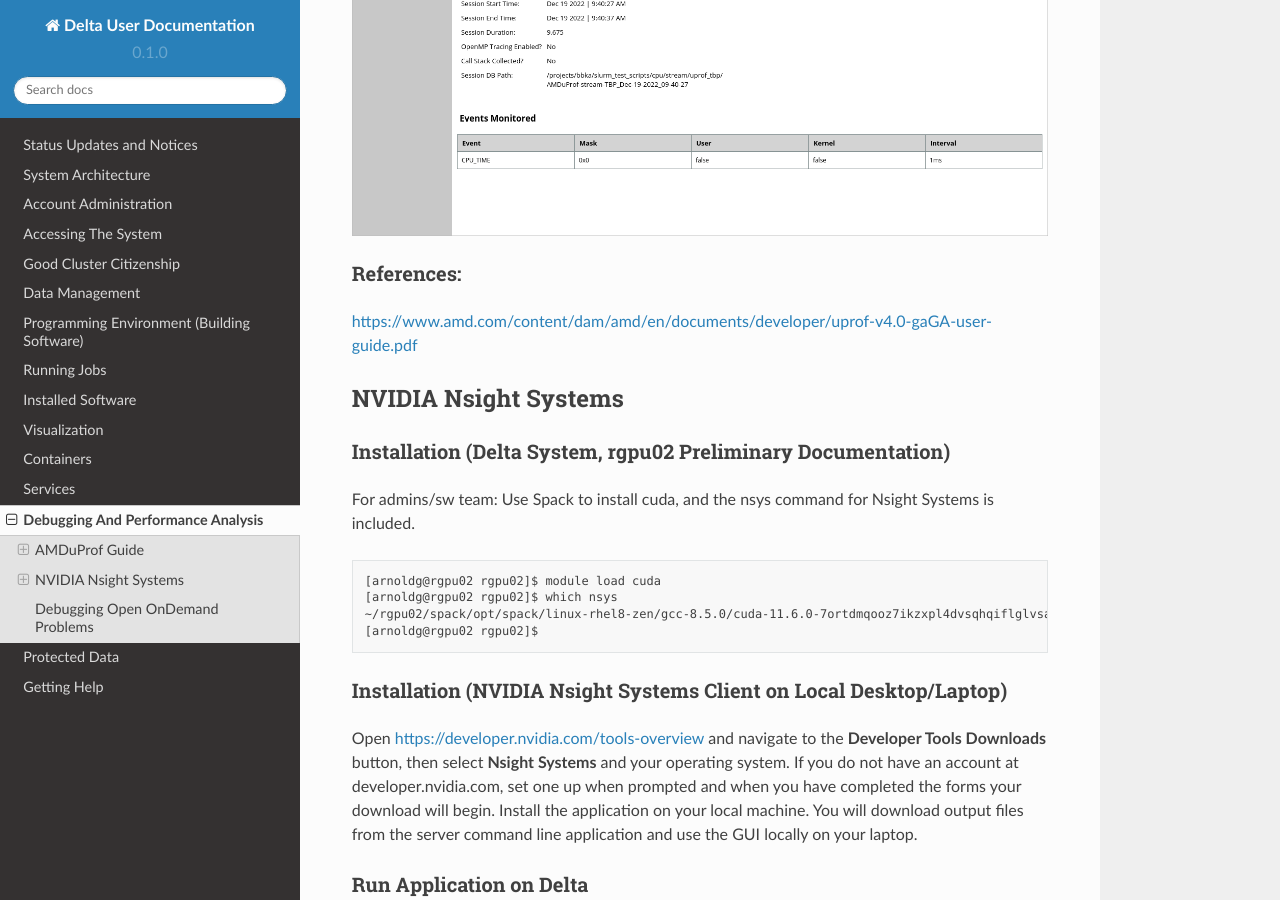
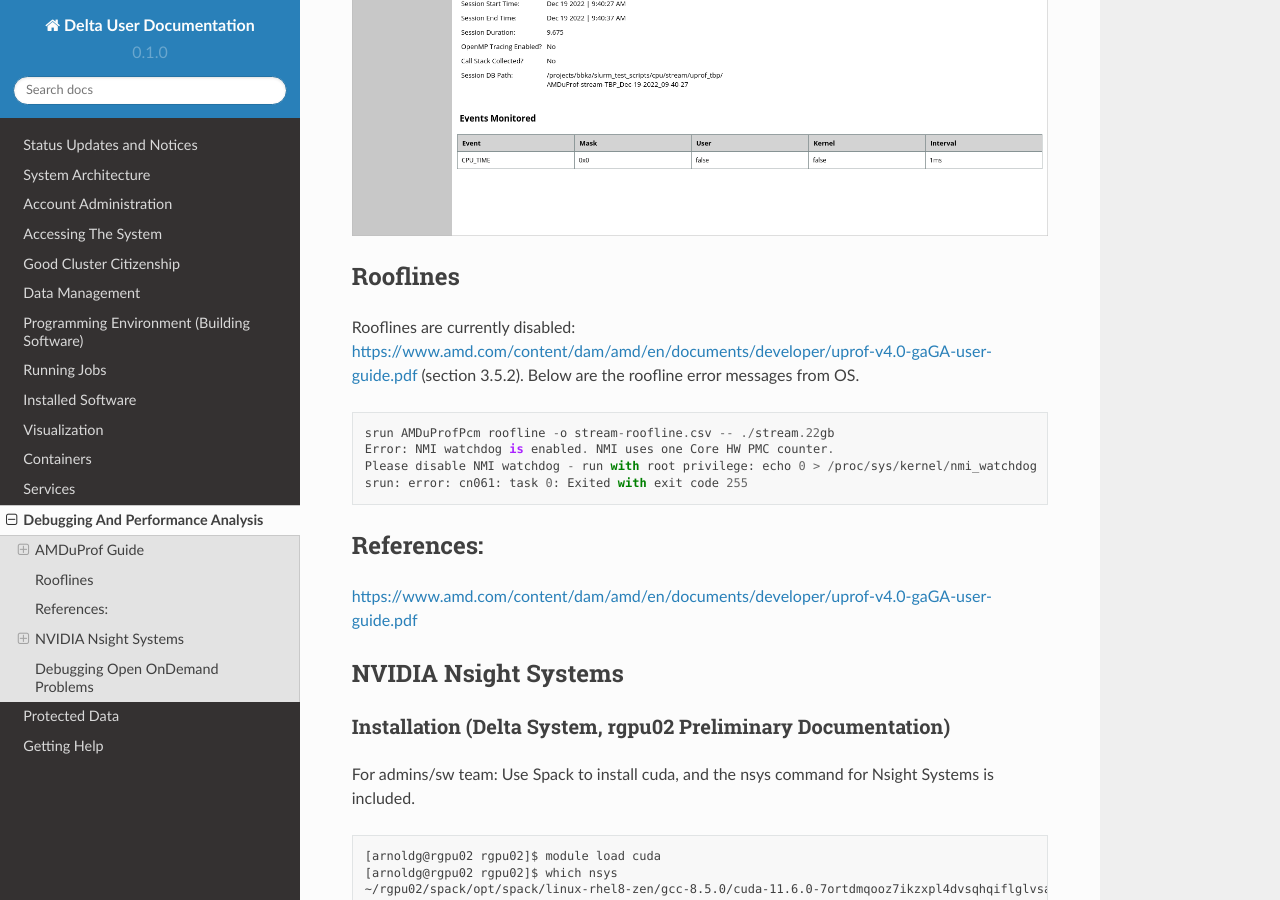
Before and after one commit to ncsa/Delta_doc, a Sphinx documentation site: the page built from docs/source/debug_perf/index.rst, in a window 1280 px wide and 900 px high, scrolled down 4585 px. Built offline with Sphinx 7.4.7 and the Read the Docs theme 2.0.0, drawn with Linux system fonts in a browser that asks for light colours; pages that are not in the unit, such as notebooks, are missing from menus.

Commit message:
Update index.rst added rooflines info
added rooflines section to AMDuProf guide section from wiki comments.

```diff
--- a/docs/source/debug_perf/index.rst
+++ b/docs/source/debug_perf/index.rst
@@ -86,8 +86,20 @@ The Session Info is under the Summary tab and displays more detail about the pro
     :alt: session summary info
     :width: 1000px
 
+Rooflines
+-----------
+
+Rooflines are currently disabled: https://www.amd.com/content/dam/amd/en/documents/developer/uprof-v4.0-gaGA-user-guide.pdf (section 3.5.2). Below are the roofline error messages from OS.
+
+.. code-block::
+
+   srun AMDuProfPcm roofline -o stream-roofline.csv -- ./stream.22gb
+   Error: NMI watchdog is enabled. NMI uses one Core HW PMC counter.
+   Please disable NMI watchdog - run with root privilege: echo 0 > /proc/sys/kernel/nmi_watchdog
+   srun: error: cn061: task 0: Exited with exit code 255
+
 References:
-~~~~~~~~~~~~~~~~~
+------------
 https://www.amd.com/content/dam/amd/en/documents/developer/uprof-v4.0-gaGA-user-guide.pdf
 
 NVIDIA Nsight Systems
```
